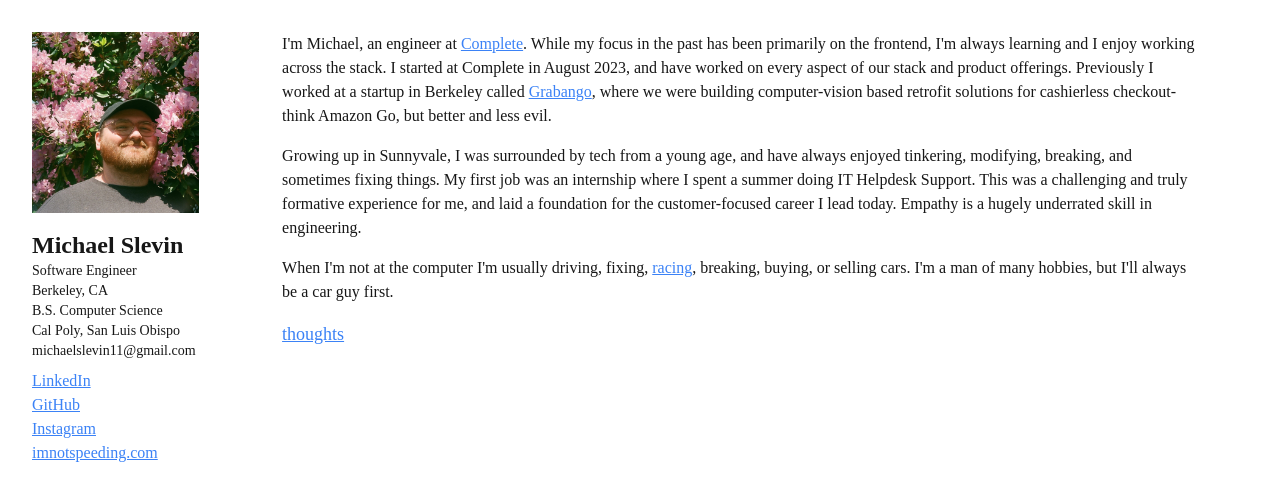
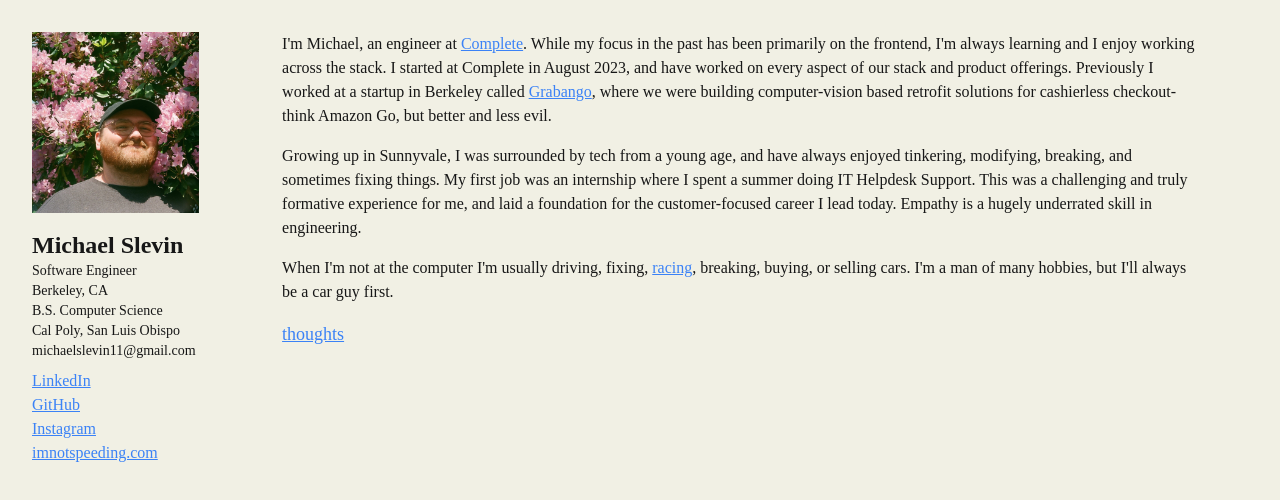
Before and after one commit to mslevin/website, a Next.js app: page / in a window 1280 px wide. Shown: the top 500 px of the page. Built offline with nearby package versions, Linux system fonts and the light colour scheme.

Commit message:
new bg color

```diff
--- a/src/app/globals.css
+++ b/src/app/globals.css
@@ -1,7 +1,7 @@
 @import "tailwindcss";
 
 :root {
-  --background: #ffffff;
+  --background: #f1f0e4;
   --foreground: #171717;
 }
 
@@ -12,12 +12,12 @@
   --font-mono: var(--font-geist-mono);
 }
 
-@media (prefers-color-scheme: dark) {
+/* @media (prefers-color-scheme: dark) {
   :root {
     --background: #0a0a0a;
     --foreground: #ededed;
   }
-}
+} */
 
 body {
   background: var(--background);
```
